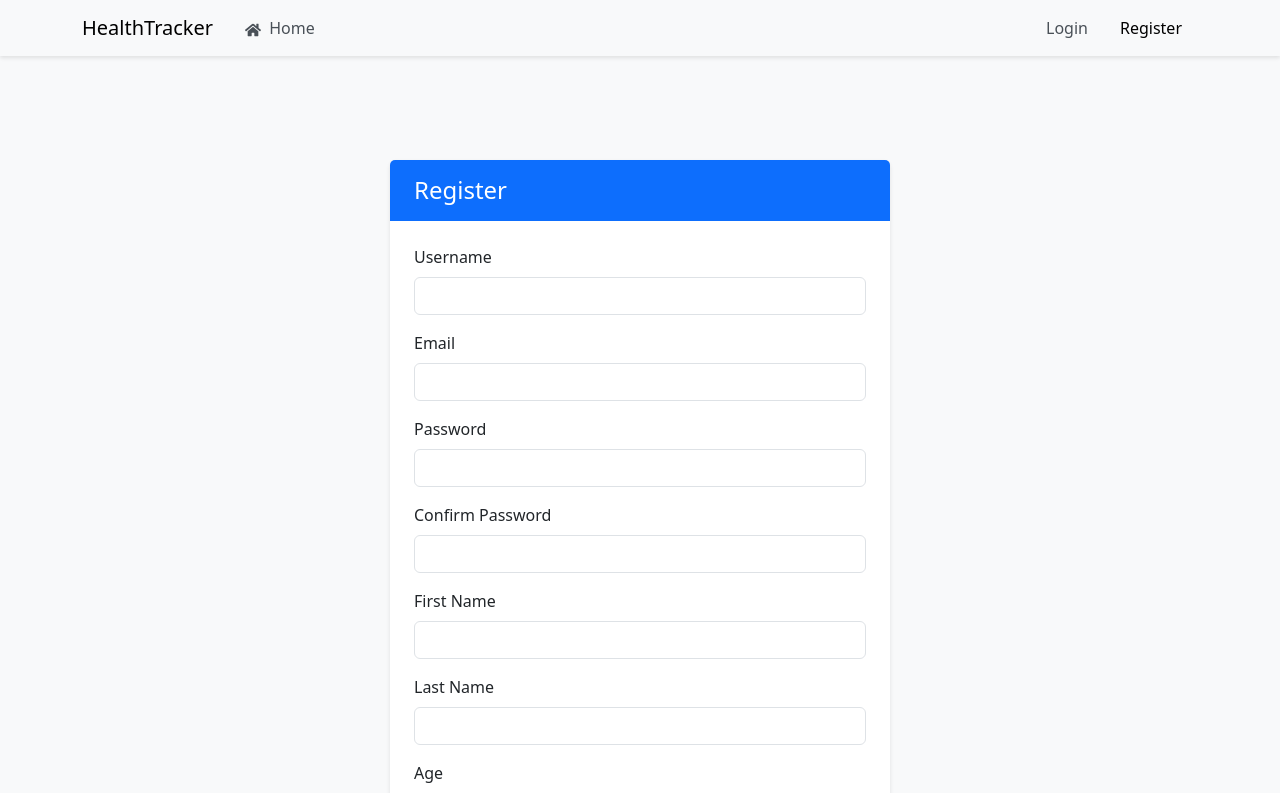
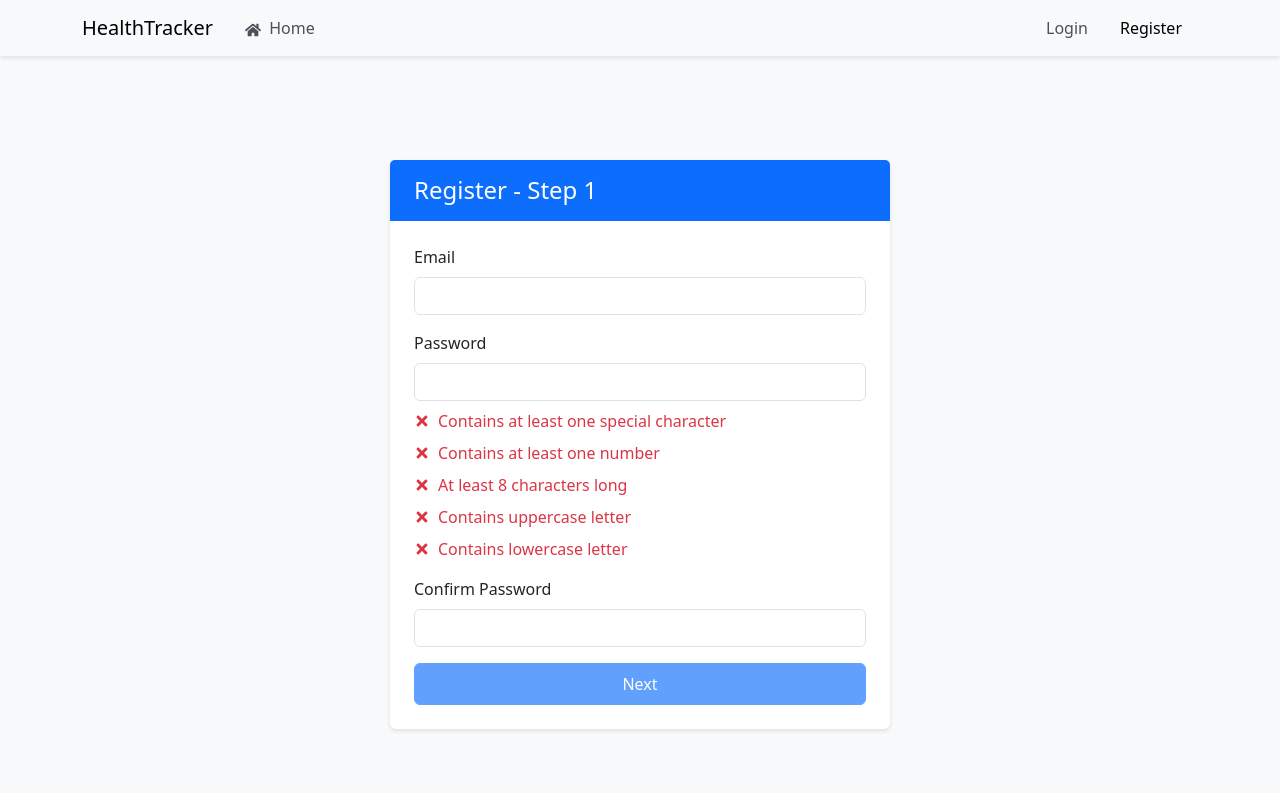
Before and after one commit to SaiRuthvikKongara/Health-Tracker, a React (Create React App) app in the folder frontend/: page /register in a window 1280 px wide. Shown: the top 793 px of the page. Built offline with nearby package versions, Linux system fonts and the light colour scheme.

Commit message:
Update Register.jsx
password checker fixed

```diff
--- a/frontend/src/components/Register.jsx
+++ b/frontend/src/components/Register.jsx
@@ -1,12 +1,13 @@
-import React, { useState } from 'react';
+import React, { useState, useEffect } from 'react';
 import { Container, Card, Form, Button, Alert } from 'react-bootstrap';
 import { useNavigate } from 'react-router-dom';
 import axios from 'axios';
+import { FaCheck, FaTimes } from 'react-icons/fa';
 
 const Register = () => {
   const navigate = useNavigate();
+  const [step, setStep] = useState(1);
   const [formData, setFormData] = useState({
-    username: '',
     email: '',
     password: '',
     confirmPassword: '',
@@ -18,18 +19,46 @@ const Register = () => {
     gender: ''
   });
   const [error, setError] = useState('');
+  const [passwordChecks, setPasswordChecks] = useState({
+    hasSpecialChar: false,
+    hasNumber: false,
+    hasMinLength: false,
+    hasUpperCase: false,
+    hasLowerCase: false
+  });
 
-  const handleSubmit = async (e) => {
+  useEffect(() => {
+    const password = formData.password;
+    setPasswordChecks({
+      hasSpecialChar: /[!@#$%^&*(),.?":{}|<>]/.test(password),
+      hasNumber: /[0-9]/.test(password),
+      hasMinLength: password.length >= 8,
+      hasUpperCase: /[A-Z]/.test(password),
+      hasLowerCase: /[a-z]/.test(password)
+    });
+  }, [formData.password]);
+
+  const handleNext = (e) => {
     e.preventDefault();
-
     if (formData.password !== formData.confirmPassword) {
       setError('Passwords do not match');
       return;
     }
+    if (!Object.values(passwordChecks).every(check => check)) {
+      setError('Please meet all password requirements');
+      return;
+    }
+    setStep(2);
+    setError('');
+  };
 
+  const handleSubmit = async (e) => {
+    e.preventDefault();
     try {
+      const username = formData.email.split('@')[0];
+
       const response = await axios.post('http://localhost:8080/api/auth/register', {
-        username: formData.username,
+        username,
         email: formData.email,
         password: formData.password,
         firstName: formData.firstName,
@@ -56,26 +85,28 @@ const Register = () => {
     }));
   };
 
+  const PasswordRequirement = ({ met, text }) => (
+    <div className="d-flex align-items-center mb-2">
+      {met ? (
+        <FaCheck className="text-success me-2" />
+      ) : (
+        <FaTimes className="text-danger me-2" />
+      )}
+      <span className={met ? "text-success" : "text-danger"}>{text}</span>
+    </div>
+  );
+
   return (
     <Container className="py-5">
       <Card className="mx-auto" style={{ maxWidth: '500px' }}>
         <Card.Header className="bg-primary text-white">
-          <h4 className="mb-0">Register</h4>
+          <h4 className="mb-0">Register - Step {step}</h4>
         </Card.Header>
         <Card.Body>
           {error && <Alert variant="danger">{error}</Alert>}
-          <Form onSubmit={handleSubmit}>
-            <Form.Group className="mb-3">
-              <Form.Label>Username</Form.Label>
-              <Form.Control
-                type="text"
-                name="username"
-                value={formData.username}
-                onChange={handleChange}
-                required
-              />
-            </Form.Group>
 
+          {step === 1 ? (
+            <Form onSubmit={handleNext}>
               <Form.Group className="mb-3">
                 <Form.Label>Email</Form.Label>
                 <Form.Control
@@ -96,6 +127,28 @@ const Register = () => {
                   onChange={handleChange}
                   required
                 />
+                <div className="mt-2">
+                  <PasswordRequirement
+                    met={passwordChecks.hasSpecialChar}
+                    text="Contains at least one special character"
+                  />
+                  <PasswordRequirement
+                    met={passwordChecks.hasNumber}
+                    text="Contains at least one number"
+                  />
+                  <PasswordRequirement
+                    met={passwordChecks.hasMinLength}
+                    text="At least 8 characters long"
+                  />
+                  <PasswordRequirement
+                    met={passwordChecks.hasUpperCase}
+                    text="Contains uppercase letter"
+                  />
+                  <PasswordRequirement
+                    met={passwordChecks.hasLowerCase}
+                    text="Contains lowercase letter"
+                  />
+                </div>
               </Form.Group>
 
               <Form.Group className="mb-3">
@@ -109,6 +162,17 @@ const Register = () => {
                 />
               </Form.Group>
 
+              <Button
+                variant="primary"
+                type="submit"
+                className="w-100"
+                disabled={!Object.values(passwordChecks).every(check => check)}
+              >
+                Next
+              </Button>
+            </Form>
+          ) : (
+            <Form onSubmit={handleSubmit}>
               <Form.Group className="mb-3">
                 <Form.Label>First Name</Form.Label>
                 <Form.Control
@@ -181,10 +245,16 @@ const Register = () => {
                 </Form.Select>
               </Form.Group>
 
-            <Button variant="primary" type="submit" className="w-100">
+              <div className="d-flex gap-2">
+                <Button variant="secondary" onClick={() => setStep(1)} className="w-50">
+                  Back
+                </Button>
+                <Button variant="primary" type="submit" className="w-50">
                   Register
                 </Button>
+              </div>
             </Form>
+          )}
         </Card.Body>
       </Card>
     </Container>
```
Lines whose indentation alone changed are shown as unchanged.
